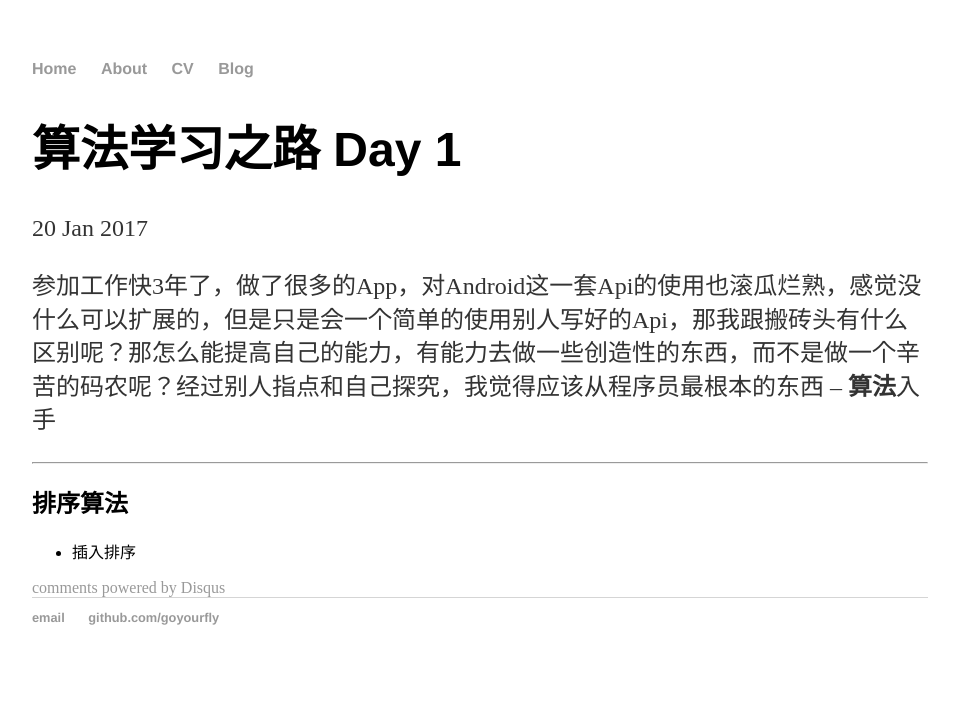
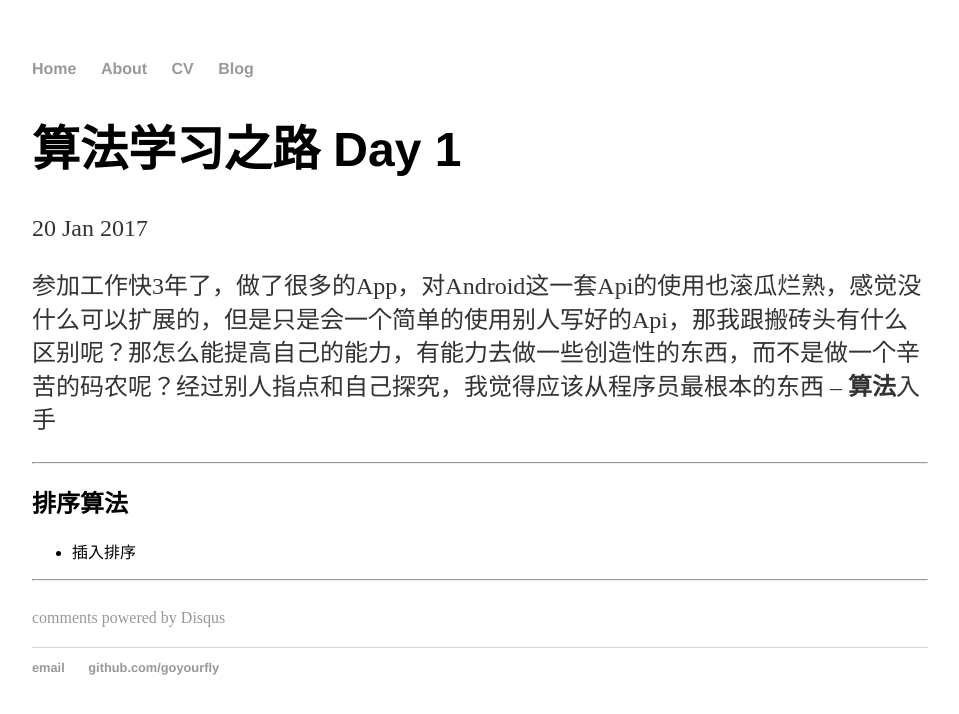
Before and after one commit to goyourfly/goyourfly.github.io, a Jekyll site: the page built from _posts/2017-01-20-go-your-fly-site-launched.md, in a window 1280 px wide. Shown: the top 714 px of the page, without its empty margins (160-1119 px from the left). Built offline with Jekyll 4.4.1, drawn with Linux system fonts in a browser that asks for light colours; comment, search, counter and statistics services are not loaded.

Commit message:
Update post.html

```diff
--- a/_layouts/post.html
+++ b/_layouts/post.html
@@ -8,8 +8,9 @@ layout: default
   {{ content }}
 </div>
 
+<hr>
 
 <!-- Post comments -->
-<div class="notecomments">
+<div class="notecomments" style="padding:20px 0px;">
 	{% include disqus.html %}
 </div>
```
